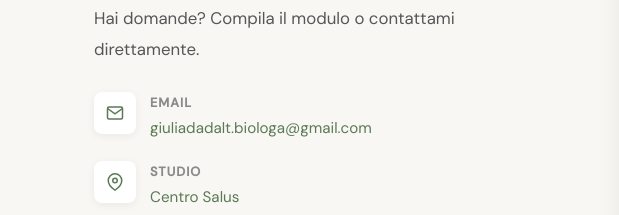
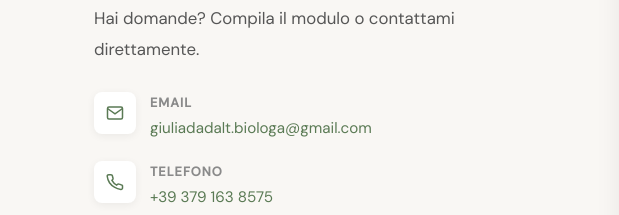
Before and after one commit to ferra12/nutri_landing_page, a website: page public/index.html in a window 1280 px wide. Shown: the part 3668-3883 px from the top of the page, 0-619 px from the left. Drawn offline with nearby package versions, Linux system fonts and the light colour scheme; a web font is replaced by a local one.

Commit message:
feat: attiva contatto telefono con numero reale

```diff
--- a/public/index.html
+++ b/public/index.html
@@ -357,7 +357,7 @@
                 <p><a href="mailto:giuliadadalt.biologa@gmail.com">giuliadadalt.biologa@gmail.com</a></p>
               </div>
             </div>
-            <!-- <div class="contact-item">
+            <div class="contact-item">
               <div class="contact-icon">
                 <svg viewBox="0 0 24 24" fill="none" stroke="currentColor" stroke-width="2" aria-hidden="true">
                   <path d="M22 16.92v3a2 2 0 0 1-2.18 2 19.79 19.79 0 0 1-8.63-3.07A19.5 19.5 0 0 1 4.69 13a19.79 19.79 0 0 1-3.07-8.67A2 2 0 0 1 3.6 2.18h3a2 2 0 0 1 2 1.72c.127.96.361 1.903.7 2.81a2 2 0 0 1-.45 2.11L7.91 9.91a16 16 0 0 0 6.29 6.29l.91-.91a2 2 0 0 1 2.11-.45c.907.339 1.85.573 2.81.7A2 2 0 0 1 22 16.92z"/>
@@ -365,9 +365,9 @@
               </div>
               <div>
                 <strong>Telefono</strong>
-                <p><a href="tel:+39000000000">+39 000 000 0000</a></p>
+                <p><a href="tel:+393791638575">+39 379 163 8575</a></p>
               </div>
-            </div> -->
+            </div>
             <div class="contact-item">
               <div class="contact-icon">
                 <svg viewBox="0 0 24 24" fill="none" stroke="currentColor" stroke-width="2" aria-hidden="true">
```
